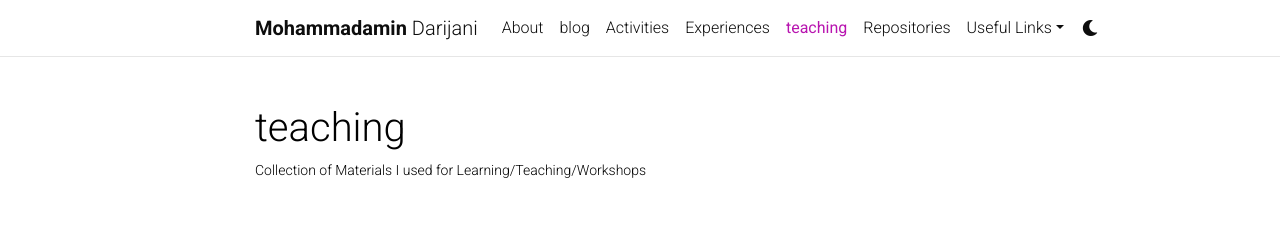
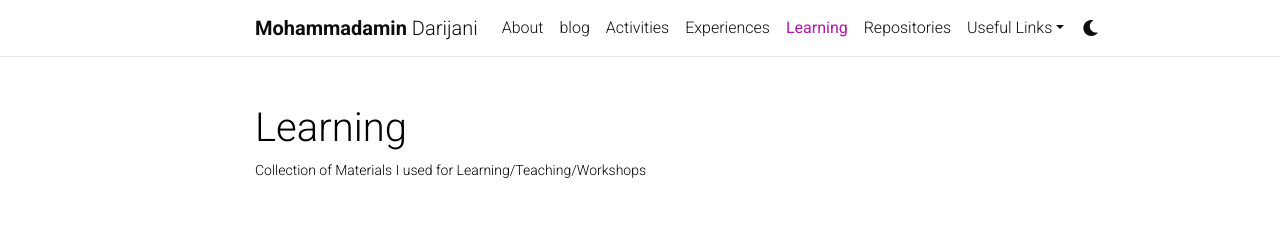
Before and after one commit to adarijani/adarijani.github.io_archived, a Jekyll site: the page built from _pages/teaching.md, in a window 1280 px wide and 900 px high. Shown: the top 225 px of the window. Built offline with Jekyll 4.4.1, drawn with Linux system fonts in a browser that asks for light colours; comment, search, counter and statistics services are not loaded; a style sheet for code colours, icons or effects is not loaded.

Commit message:
Update teaching.md

```diff
--- a/_pages/teaching.md
+++ b/_pages/teaching.md
@@ -1,7 +1,7 @@
 ---
 layout: page
-title: teaching
-permalink: /teaching/
+title: Learning
+permalink: /learning/
 description: Collection of Materials I used for Learning/Teaching/Workshops
 nav: true
 nav_order: 4
```
